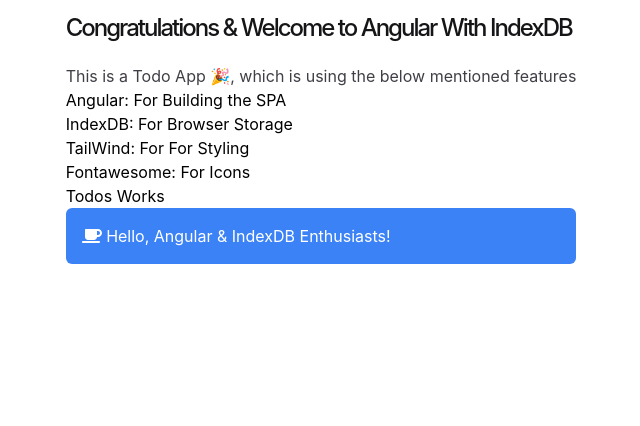
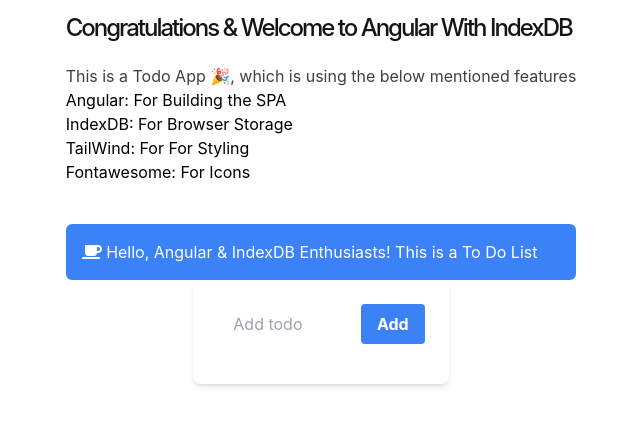
Before and after one commit to developer-starters/angular-indexdb-starter, an Angular app: page / in a window 1280 px wide. Shown: the top 426 px of the page, without its empty margins (319-959 px from the left). Built offline with nearby package versions, Linux system fonts and the light colour scheme.

Commit message:
Added the todo app skeleton

```diff
--- a/src/todos/todos.component.html
+++ b/src/todos/todos.component.html
@@ -1,17 +1,25 @@
-<!-- <div class="todo-list-container">
-    <input type="text" [(ngModel)]="newTodoText" (keyup.enter)="addTodo()">
-    <ul>
-        <li *ngFor="let todo of todos">
-            <input type="checkbox" [(ngModel)]="todo.completed">
-            {{ todo.text }}
-            <button (click)="removeTodo(todo.id)">Delete</button>
-        </li>
-    </ul>
-</div> -->
-
-<div>Todos Works</div>
-
-<div class="bg-blue-500 text-white p-4 rounded-md">
-
-    <fa-icon [icon]="faCoffee"></fa-icon>  Hello, Angular & IndexDB Enthusiasts!
+<div class="container mx-auto my-10">
+    <h1 class="bg-blue-500 text-white p-4 rounded-md">
+        <fa-icon [icon]="faCoffee"></fa-icon>  Hello, Angular & IndexDB Enthusiasts! This is a To Do List
+      </h1>
+    <div class="md:w-1/2 mx-auto">
+        <div class="bg-white shadow-md rounded-lg p-6">
+            <form id="todo-form">
+                <div class="flex mb-4">
+                    <input type="text"
+                           class="w-full px-4 py-2 mr-2 rounded-lg
+                         border-gray-300 focus:outline-none
+                          focus:border-blue-500" id="todo-input"
+                           placeholder="Add todo" required>
+                    <button class="bg-blue-500 hover:bg-blue-700
+                        text-white font-bold py-2 px-4 rounded">
+                          Add
+                      </button>
+                </div>
+            </form>
+            <ul id="todo-list">
+                <!-- Tasks will be added here dynamically -->
+            </ul>
+        </div>
+    </div>
 </div>
```
